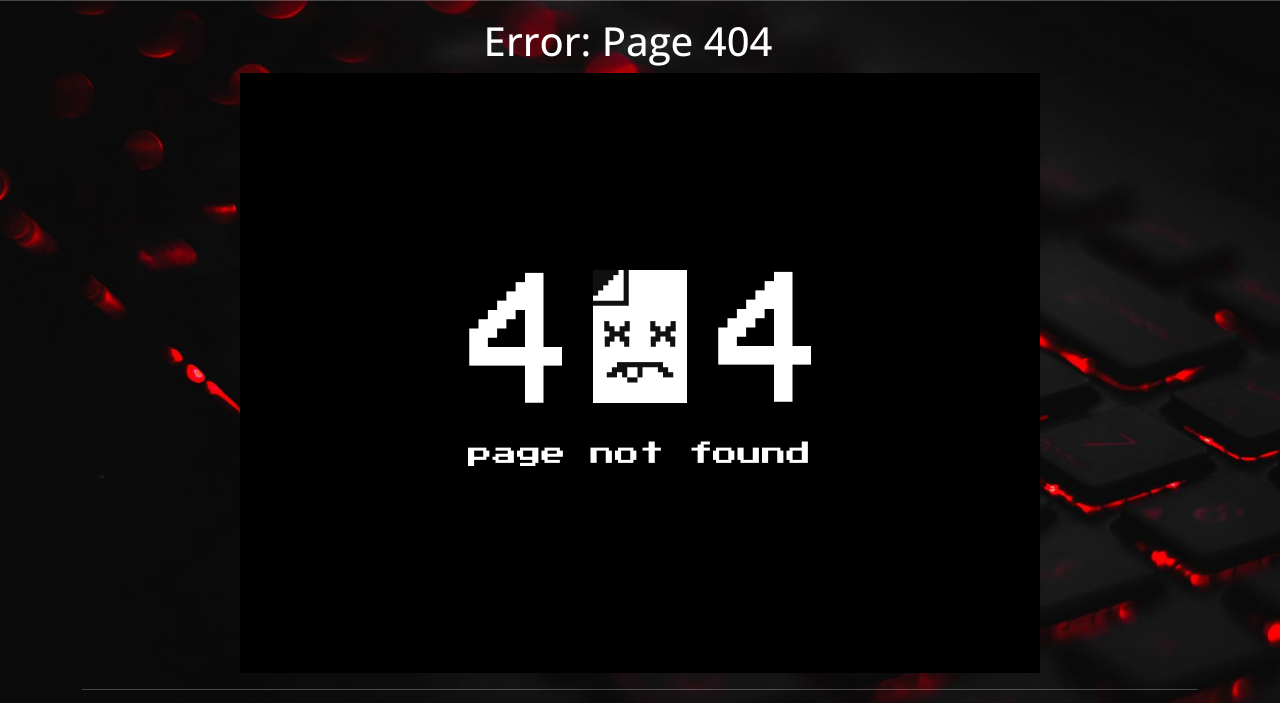
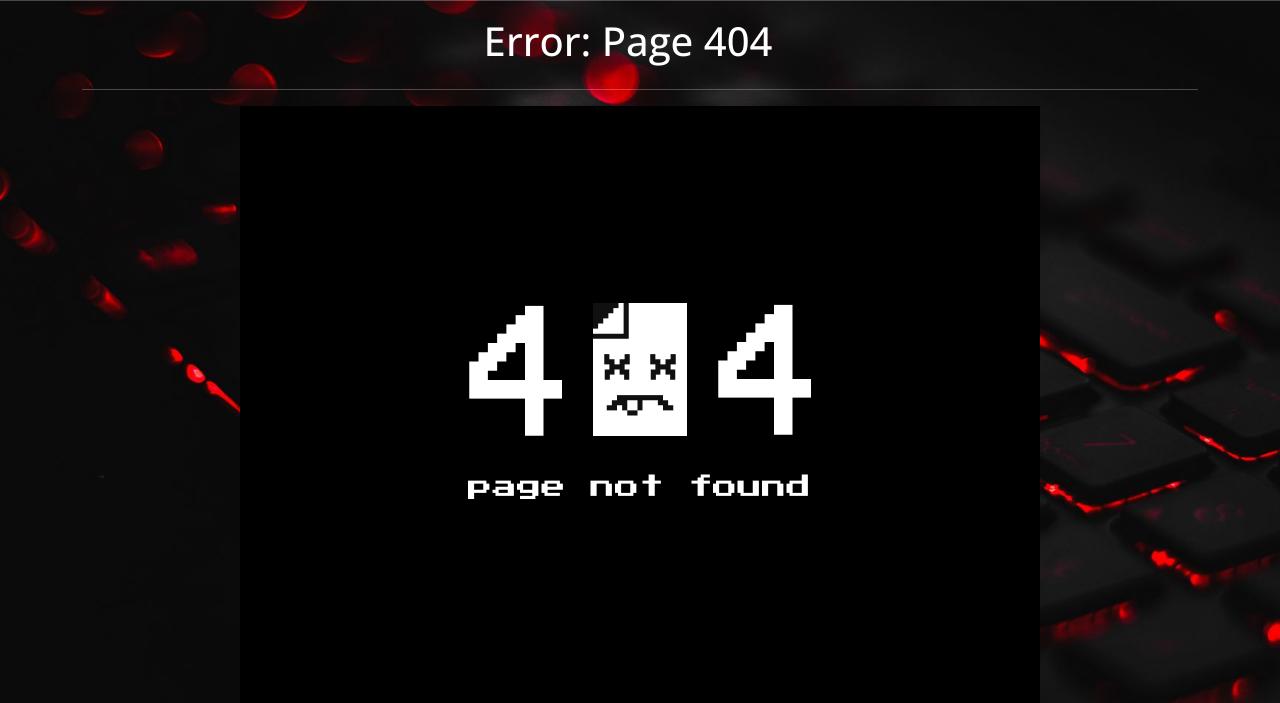
Before and after one commit to iUkra/proyecto_coder, a website: page pages/404.html in a window 1280 px wide. Shown: the part 72-775 px from the top of the page. Drawn offline with nearby package versions, Linux system fonts and the light colour scheme.

Commit message:
Update 404.html

```diff
--- a/pages/404.html
+++ b/pages/404.html
@@ -57,6 +57,7 @@
                     <h1>Error: Page 404</h1>
                 </div>
                 <div class="col">
+                    <hr class="marginHr">
                     <img src="../assets/img/404.png" alt="404">
                 </div>
             </div>
```
